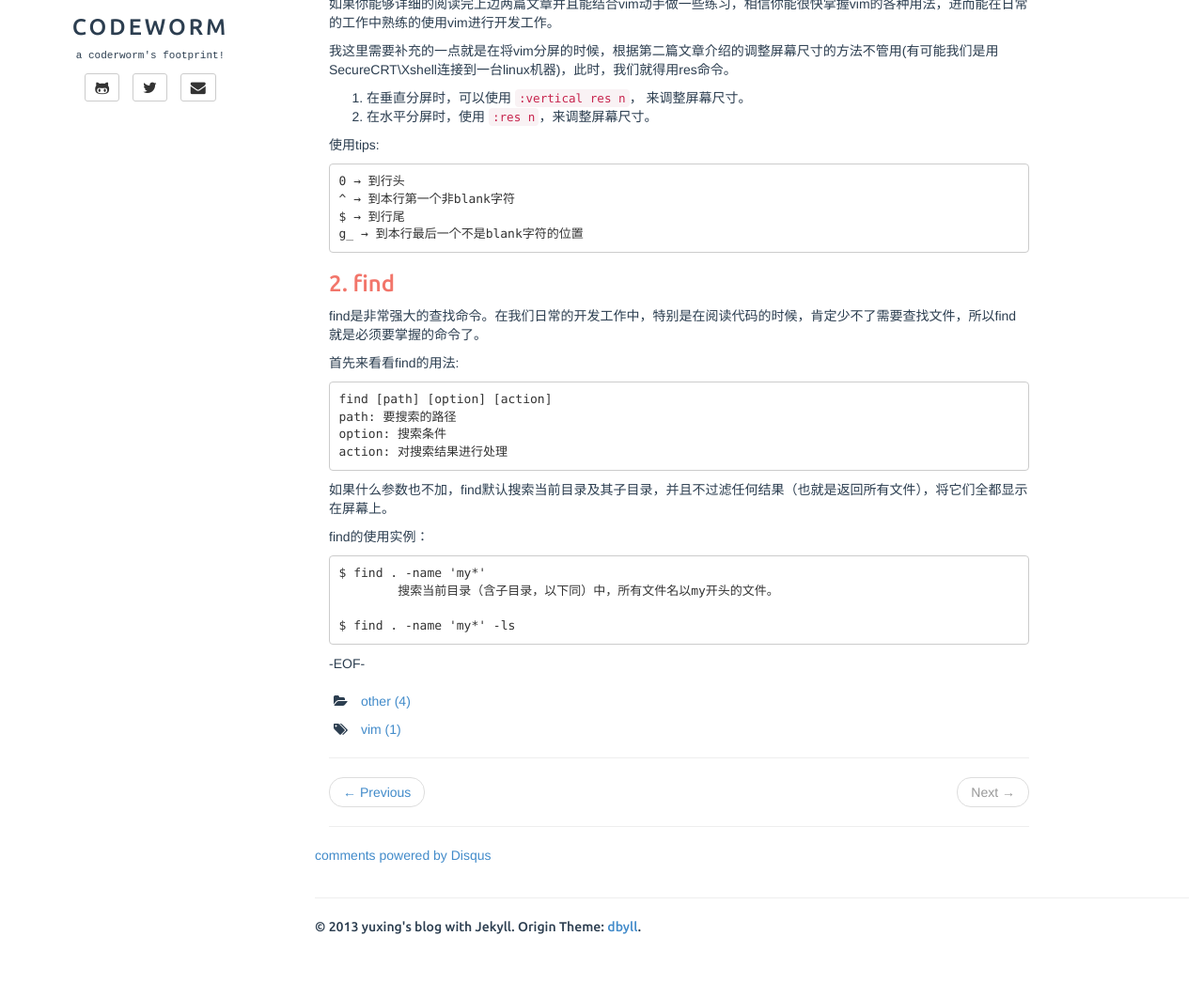
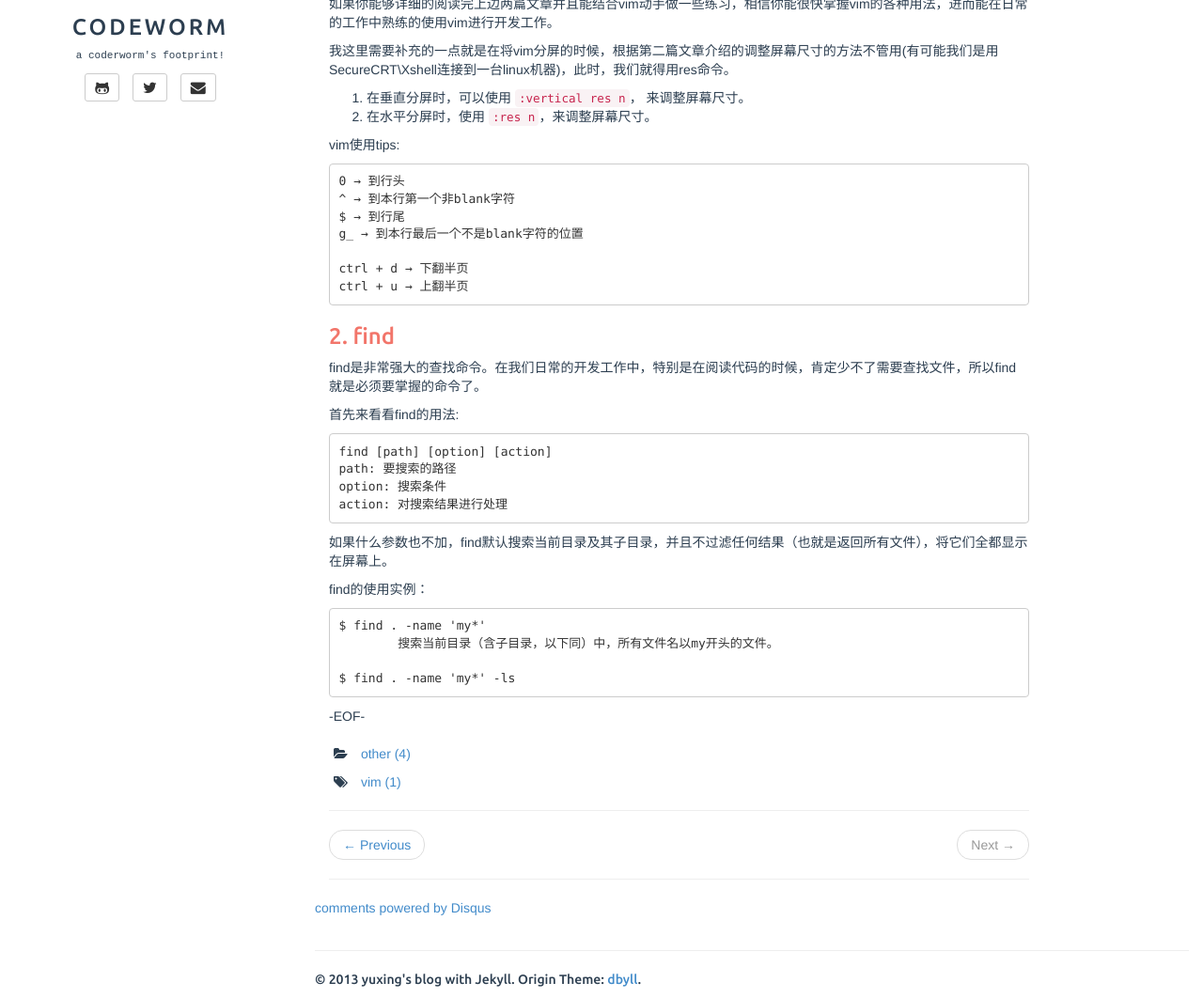
Before and after one commit to yuxingfirst/blog, a Jekyll site: the page built from _posts/other/2013-12-27-build-your-coding-env-based-on-vim-find-grep.md, in a window 1280 px wide and 1344 px high, cut to the strip 282-1344 px from the top of the window. Shown: the whole strip at 94% size. Built offline with Jekyll 4.4.1, drawn with Linux system fonts in a browser that asks for light colours; comment, search, counter and statistics services are not loaded.

Commit message:
add post

```diff
--- a/_posts/other/2013-12-27-build-your-coding-env-based-on-vim-find-grep.md
+++ b/_posts/other/2013-12-27-build-your-coding-env-based-on-vim-find-grep.md
@@ -20,12 +20,16 @@ description:  .
 1. 在垂直分屏时，可以使用 <code>:vertical res n</code>， 来调整屏幕尺寸。
 2. 在水平分屏时，使用 <code>:res n</code>，来调整屏幕尺寸。
 
-使用tips:
+vim使用tips:
 
 	0 → 到行头
 	^ → 到本行第一个非blank字符
 	$ → 到行尾
 	g_ → 到本行最后一个不是blank字符的位置
+
+	ctrl + d → 下翻半页
+	ctrl + u → 上翻半页
+
 
 ###2. find
 
```
